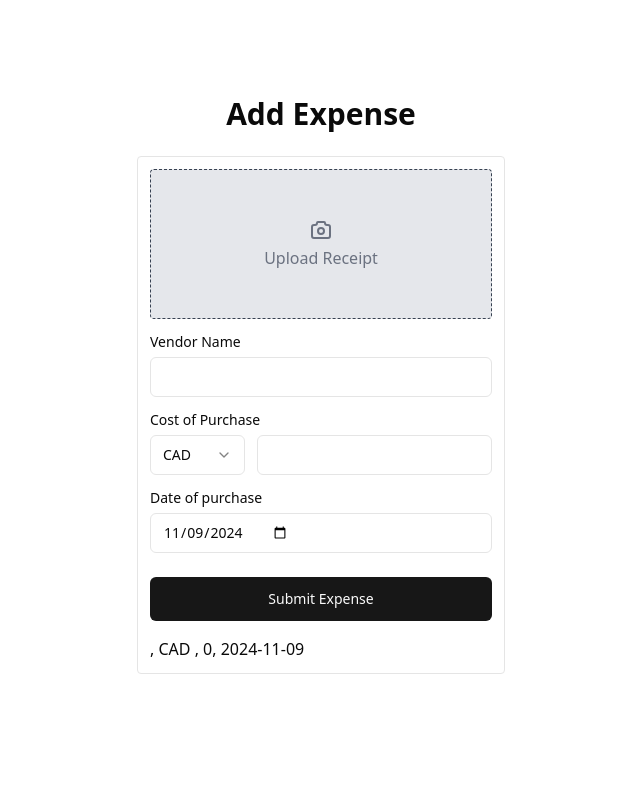
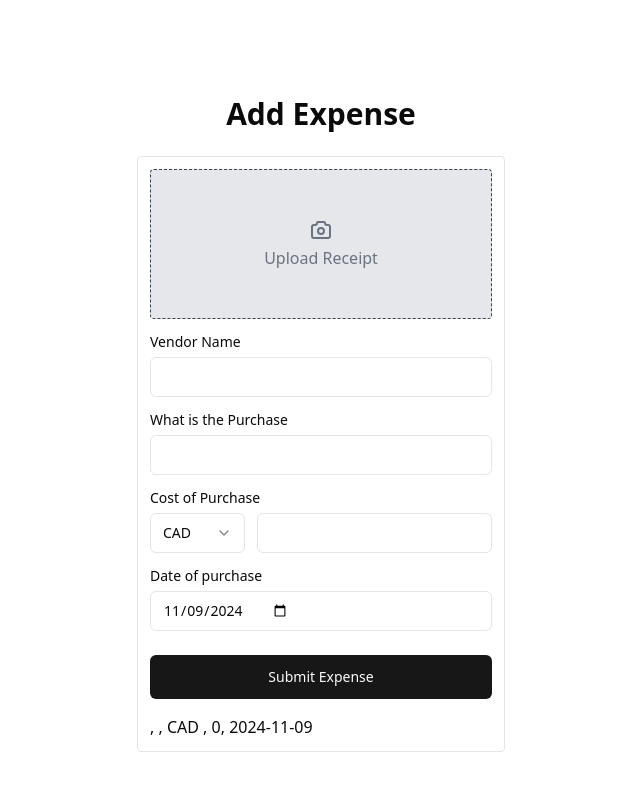
Before and after one commit to Titus-afk/quick-books, a React (Vite) app: page /add_expenses in a window 1280 px wide. Shown: the top 790 px of the page, without its empty margins (319-959 px from the left). Built offline with nearby package versions, Linux system fonts and the light colour scheme.

Commit message:
updated styling

```diff
--- a/package.json
+++ b/package.json
@@ -41,6 +41,7 @@
     "react-day-picker": "8.10.1",
     "react-dom": "^18.3.1",
     "tailwind-merge": "^2.5.4",
-    "tailwindcss-animate": "^1.0.7"
+    "tailwindcss-animate": "^1.0.7",
+    "uuid": "^11.0.2"
   }
 }
--- a/src/routes/_authenticated/_public/add_expenses.tsx
+++ b/src/routes/_authenticated/_public/add_expenses.tsx
@@ -1,5 +1,5 @@
 import * as React from "react";
-import { createFileRoute } from "@tanstack/react-router";
+import { createFileRoute, useNavigate } from "@tanstack/react-router";
 import { useState } from "react";
 import { IconCamera } from "@tabler/icons-react";
 import { Button } from "@/components/ui/button";
@@ -7,8 +7,9 @@ import { Label } from "@/components/ui/label";
 import { Input } from "@/components/ui/input";
 import { Select, SelectContent, SelectItem, SelectTrigger, SelectValue } from "@/components/ui/select";
 import { supabase } from "@/api";
-import { Command, CommandEmpty, CommandGroup, CommandInput, CommandItem, CommandList, CommandSeparator } from "@/components/ui/command";
 import moment from "moment";
+import { File } from "buffer";
+import { v4 as uuidv4 } from "uuid";
 
 export const Route = createFileRoute("/_authenticated/_public/add_expenses")({
   component: RouteComponent,
@@ -17,26 +18,31 @@ export const Route = createFileRoute("/_authenticated/_public/add_expenses")({
 interface FormState {
   vendorName: string;
   currency: "CAD" | "INR" | "USD";
-  amount: string;
+  amount: string | number;
+  type: string;
   dop: string;
+  receiptImage: File | null;
 }
 
 function RouteComponent() {
-  const [age, setAge] = useState<string>("");
+  const [isLoading, setLoading] = useState<boolean>(false);
   const receiptFileUploadRef = React.useRef(null);
   const dateInputRef = React.useRef(null);
   const [receiptImageURL, setReceiptImageURL] = useState<string | ArrayBuffer | null>(null);
   const [allVendorNames, setAllVendorNames] = useState<any[] | null>([]);
+  const [allTypeNames, setAllTypeNames] = useState<any[] | null>([]);
+
+  const navigate = useNavigate();
 
   const [formState, setFormState] = useState<FormState>({
     vendorName: "",
     currency: "CAD",
     amount: 0,
+    type: "",
     dop: moment().format("YYYY-MM-DD"),
+    receiptImage: null,
   });
-  console.log(new Date());
-  console.log(new Date().toISOString());
-  const { vendorName, amount, currency, dop } = formState;
+  const { vendorName, amount, currency, dop, type, receiptImage } = formState;
 
   const handleDateClick = () => {
     dateInputRef.current.click();
@@ -54,21 +60,56 @@ function RouteComponent() {
         setReceiptImageURL(reader.result);
       };
       reader.readAsDataURL(file);
+      setFormState({ ...formState, receiptImage: file });
     }
   };
 
-  const handleOptionClick = (e) => {
+  const handleVendorOptionClick = (e) => {
     setAllVendorNames([]);
     setFormState({ ...formState, vendorName: e.target.innerHTML });
   };
 
-  const handleAutoComplete = async (keyword: string) => {
+  const handleTypeOptionClick = (e) => {
+    setAllTypeNames([]);
+    setFormState({ ...formState, type: e.target.innerHTML });
+  };
+
+  const handleVendorAutoComplete = async (keyword: string) => {
     setFormState({ ...formState, vendorName: keyword });
     if (keyword === "") {
       setAllVendorNames([]);
     } else {
       const { data: vendors } = await supabase.from("Vendors").select("*").ilike("label", `%${keyword}%`);
       setAllVendorNames(vendors);
+    }
+  };
+
+  const handleTypeAutoComplete = async (keyword: string) => {
+    setFormState({ ...formState, type: keyword });
+    if (keyword === "") {
+      setAllTypeNames([]);
+    } else {
+      const { data: types } = await supabase.from("purchase_type").select("*").ilike("label", `%${keyword}%`);
+      console.log(types);
+      setAllTypeNames(types);
+    }
+  };
+
+  const handleSubmitExpenses = async (e) => {
+    try {
+      e.preventDefault();
+      setLoading(true);
+      const fileName = uuidv4();
+      const { data: image } = await supabase.storage.from("receipts").upload(fileName, receiptImage);
+      const { data: imageURL } = supabase.storage.from("receipts").getPublicUrl(image.path);
+      const { data, error } = await supabase
+        .from("expenses")
+        .insert([{ vendor_name: vendorName, type_purchase: type, dop: dop, currency: currency, amount: amount, img_url: imageURL.publicUrl }])
+        .select();
+      alert("Expense created Successfully");
+      navigate({ to: "/home" });
+    } catch (error) {
+      console.log(error.message);
     }
   };
 
@@ -99,12 +140,12 @@ function RouteComponent() {
         )}
 
         <div className="flex flex-col w-full max-w-sm  gap-2 relative">
-          <Label htmlFor="email">Vendor Name</Label>
-          <Input type="email" id="email" value={formState.vendorName} placeholder="" onChange={(e) => handleAutoComplete(e.currentTarget.value)} />
+          <Label htmlFor="vendor">Vendor Name</Label>
+          <Input type="text" id="vendor" autoComplete="off" value={formState.vendorName} placeholder="" onChange={(e) => handleVendorAutoComplete(e.currentTarget.value)} />
           {allVendorNames?.length > 0 && (
             <div className="absolute w-full left-0 top-full shadow-lg border bg-gray-100 rounded z-10 rounded-t-none -mt-1">
               {allVendorNames?.map((vendor) => (
-                <div key={vendor.label} className="text-sm hover:bg-slate-50 p-2 cursor-pointer" onClick={(e) => handleOptionClick(e)}>
+                <div key={vendor.label} className="text-sm hover:bg-slate-50 p-2 cursor-pointer" onClick={(e) => handleVendorOptionClick(e)}>
                   {vendor.label}
                 </div>
               ))}
@@ -112,8 +153,22 @@ function RouteComponent() {
           )}
         </div>
 
+        <div className="flex flex-col w-full max-w-sm  gap-2 relative">
+          <Label htmlFor="type">What is the Purchase</Label>
+          <Input type="text" id="type" autoComplete="off" value={formState.type} placeholder="" onChange={(e) => handleTypeAutoComplete(e.currentTarget.value)} />
+          {allTypeNames?.length > 0 && (
+            <div className="absolute w-full left-0 top-full shadow-lg border bg-gray-100 rounded z-10 rounded-t-none -mt-1">
+              {allTypeNames?.map((type) => (
+                <div key={type.label} className="text-sm hover:bg-slate-50 p-2 cursor-pointer" onClick={(e) => handleTypeOptionClick(e)}>
+                  {type.label}
+                </div>
+              ))}
+            </div>
+          )}
+        </div>
+
         <div className="flex flex-col w-full max-w-sm gap-2">
-          <Label htmlFor="email">Cost of Purchase</Label>
+          <Label htmlFor="cost">Cost of Purchase</Label>
           <div className="flex gap-3">
             <Select onValueChange={(value: FormState["currency"]) => setFormState({ ...formState, currency: value })}>
               <SelectTrigger className="w-[130px]">
@@ -132,11 +187,13 @@ function RouteComponent() {
           <Label htmlFor="date">Date of purchase</Label>
           <Input ref={dateInputRef} type="date" id="date" placeholder="" value={formState.dop} onChange={(e) => setFormState({ ...formState, dop: e.currentTarget.value })} />
         </div>
-        <Button size={"lg"} className="mt-2">
-          Submit Expense
-        </Button>
+        {!isLoading && (
+          <Button size={"lg"} className="mt-2" onClick={(e) => handleSubmitExpenses(e)}>
+            Submit Expense
+          </Button>
+        )}
         <span>
-          {formState.vendorName}, {formState.currency} , {formState.amount}, {formState.dop}
+          {formState.vendorName}, {formState.type}, {formState.currency} , {formState.amount}, {formState.dop}
         </span>
       </form>
     </>
```
Also changed, not shown: 1 other file (tests, documents, lock files or other folders).
